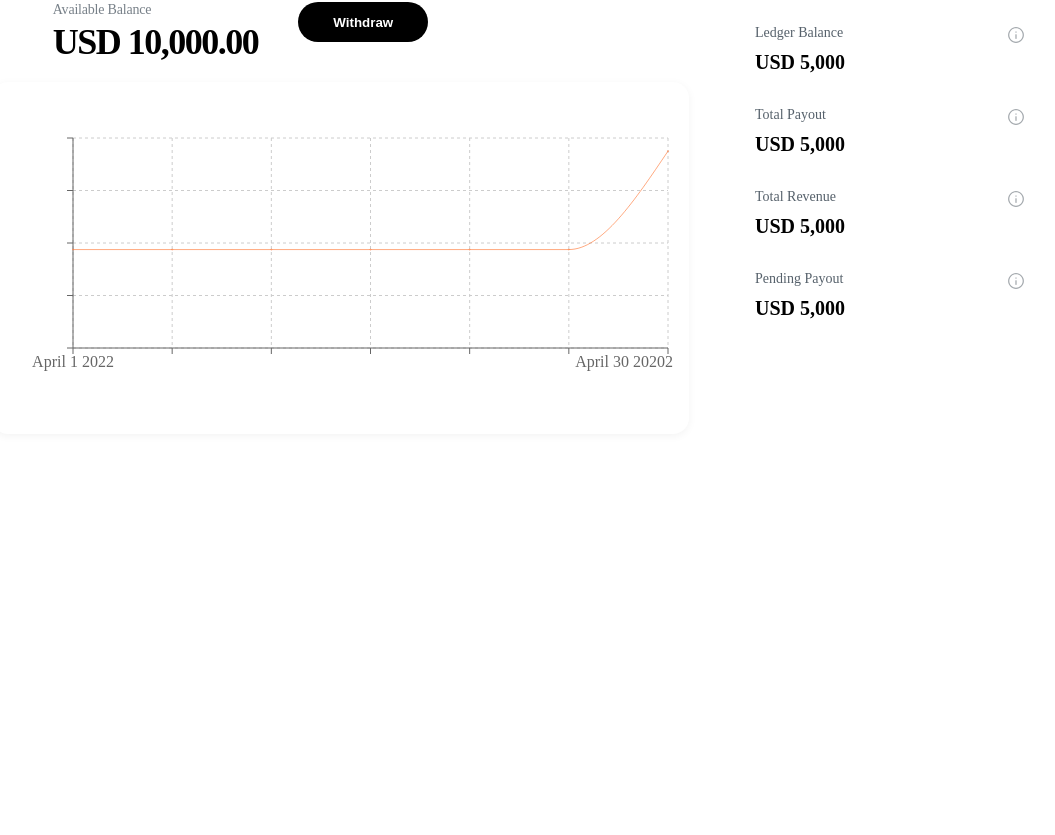
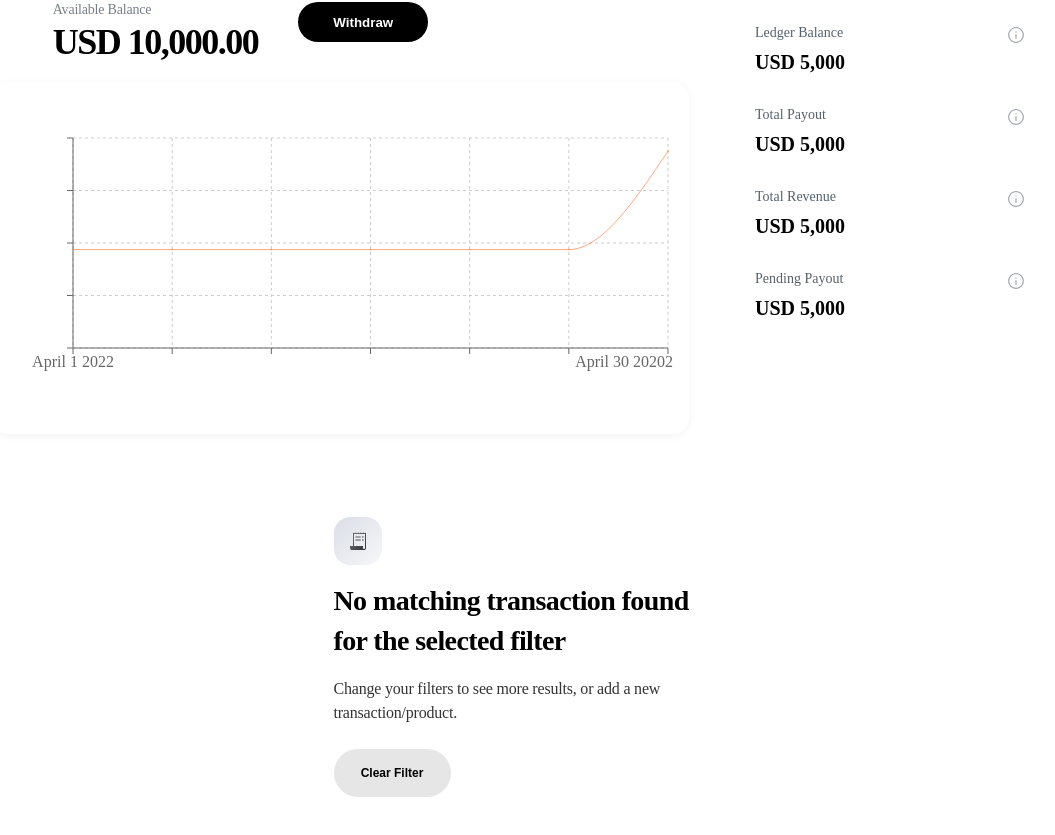
Before and after one commit to saladinjake/demo-task, a React (Vite) app: page / in a window 1280 px wide. Shown: the part 145-980 px from the top of the page, without its empty margins (122-1177 px from the left). Before the commit the page ends 800 px from the top, so only its background shows below. Built offline with nearby package versions, Linux system fonts and the light colour scheme.

Commit message:
chore: add button component

```diff
--- a/src/modules/Dashboard/components/Hero/EmptyTransaction.tsx
+++ /dev/null
@@ -1 +0,0 @@
-import React from "react";
--- /dev/null
+++ b/src/modules/Dashboard/components/Transactions/EmptyTransaction.tsx
@@ -0,0 +1,116 @@
+import React from "react";
+import styled from "styled-components";
+import { motion } from "framer-motion";
+import { Svg } from "../../../../assets/svg";
+
+const { EmptyBook } = Svg;
+
+export const EmptyTransactions: React.FC = () => {
+  return (
+    <EmptyWrap
+      initial={{ opacity: 0, y: 20 }}
+      whileInView={{ opacity: 1, y: 0 }}
+      transition={{ duration: 0.4 }}
+      viewport={{ once: true }}
+    >
+      <EmptyCard>
+        <EmptyIcon>
+          <EmptyBook />
+        </EmptyIcon>
+
+        <Title>No matching transaction found for the selected filter</Title>
+
+        <Subtitle>
+          Change your filters to see more results, or add a new
+          transaction/product.
+        </Subtitle>
+
+        <ClearButton>Clear Filter</ClearButton>
+      </EmptyCard>
+    </EmptyWrap>
+  );
+};
+
+export const EmptyWrap = styled(motion.section)`
+  max-width: 1180px;
+  margin: 48px auto;
+  padding: 64px 16px;
+  color: #000;
+  display: flex;
+  align-items: center;
+  justify-content: center;
+  margin-top: -40px;
+`;
+
+export const EmptyCard = styled(motion.div)`
+  background: #fff;
+  border-radius: 16px;
+  border: 1px solid rgba(255, 255, 255, 0.05);
+  padding: 48px 24px;
+  max-width: 369px;
+  width: 100%;
+  text-align: left;
+  display: flex;
+  flex-direction: column;
+  align-items: left;
+  justify-content: center;
+  gap: 16px;
+`;
+
+export const EmptyIcon = styled.div`
+  width: 48px;
+  height: 48px;
+  border-radius: 12px;
+  background: rgba(255, 255, 255, 0.05);
+  display: flex;
+  align-items: left;
+  justify-content: center;
+  font-size: 22px;
+  color: #000;
+`;
+
+export const Title = styled.h3`
+  margin: 0;
+  font-family: Degular;
+  font-weight: 700;
+  font-style: Bold;
+  font-size: 28px;
+  leading-trim: NONE;
+  line-height: 40px;
+  letter-spacing: -0.6px;
+`;
+
+export const Subtitle = styled.p`
+  font-size: 14px;
+  opacity: 0.8;
+  line-height: 1.5;
+  margin: 0 0 8px 0;
+
+  font-family: Degular;
+  font-weight: 500;
+  font-style: Medium;
+  font-size: 16px;
+  leading-trim: NONE;
+  line-height: 24px;
+  letter-spacing: -0.2px;
+`;
+
+export const ClearButton = styled.button`
+  background: #e6e6e6;
+  color: #000;
+  border: none;
+  border-radius: 24px;
+  padding: 10px 24px;
+  font-weight: 600;
+  cursor: pointer;
+  width: 117px;
+  font-size: 12px;
+  height: 48px;
+  transition:
+    transform 0.2s,
+    background 0.2s;
+  &:hover {
+    transform: translateY(-2px);
+    background: #e6e6e6;
+  }
+`;
--- a/src/modules/Dashboard/index.tsx
+++ b/src/modules/Dashboard/index.tsx
@@ -1,10 +1,12 @@
 import Navigation from "./components/Navigation";
 import { HeroSection } from "./components/Hero";
+import { EmptyTransactions } from "./components/Transactions/EmptyTransaction";
 const Dashboard = () => {
   return (
     <>
       <Navigation />
       <HeroSection />
+      <EmptyTransactions />
     </>
   );
 };
```
Also changed, not shown: src/components/Core/Button/Button.tsx (added, +67 -0 lines), src/components/Core/Button/button.style.ts (added, +104 -0 lines), src/modules/Dashboard/components/Filters/index.tsx (added, +13 -0 lines).
